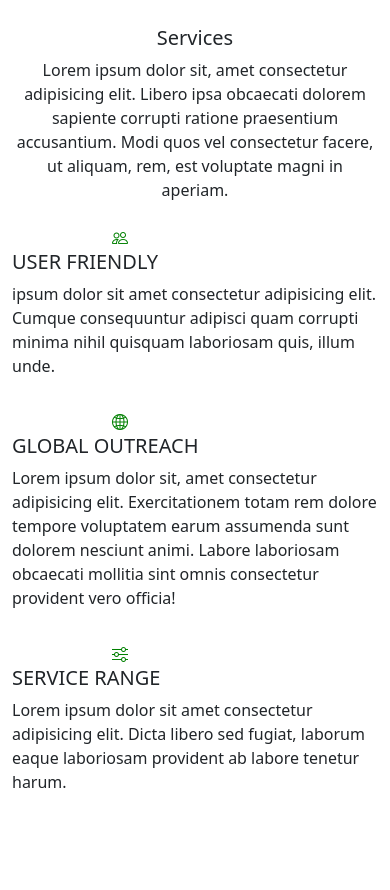
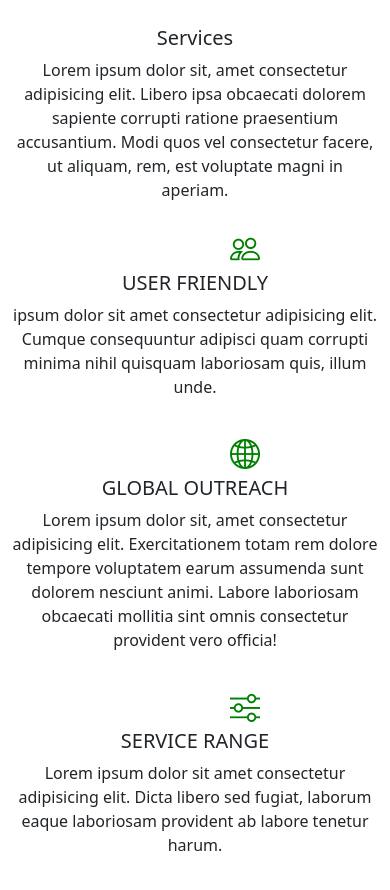
Before and after one commit to Adeyinka-Israel/myGym, a plain HTML site: page index.html in a window 390 px wide. Shown: the part 1744-2634 px from the top of the page. Before the commit the page ends 2610 px from the top, so only its background shows below. Drawn offline with nearby package versions, Linux system fonts and the light colour scheme.

Commit message:
update icon

```diff
--- a/assets/css/style.css
+++ b/assets/css/style.css
@@ -50,3 +50,17 @@
     color: green;
     padding-left: 100px;
 }
+
+
+
+
+
+
+@media(max-width:600px){
+    #services{
+        text-align:center;
+    }
+    #services i{
+        font-size:30px;
+    }
+}
--- a/index.html
+++ b/index.html
@@ -34,6 +34,9 @@
         </li>
         <li class="nav-item">
           <a class="nav-link text-light px-3" href="#">About</a>
+        </li>
+        <li class="nav-item">
+          <a class="nav-link text-light px-3" href="#">Product</a>
         </li>
         <li class="nav-item">
           <a class="nav-link text-light px-3" href="#">Services</a>
@@ -86,7 +89,8 @@
     </div>
 
     <!-- services -->
-    <div class="container my-5">
+    <section id="services">
+      <div class="container my-5">
         <div class="section-title text-center">
             <h3 class="lead">Services</h3>
             <p>Lorem ipsum dolor sit, amet consectetur adipisicing elit. Libero ipsa obcaecati dolorem sapiente corrupti ratione praesentium accusantium. Modi quos vel consectetur facere, ut aliquam, rem, est voluptate magni in aperiam.</p>
@@ -109,6 +113,7 @@
             </div>
         </div>
     </div>
+    </section>
 
 
 
```
